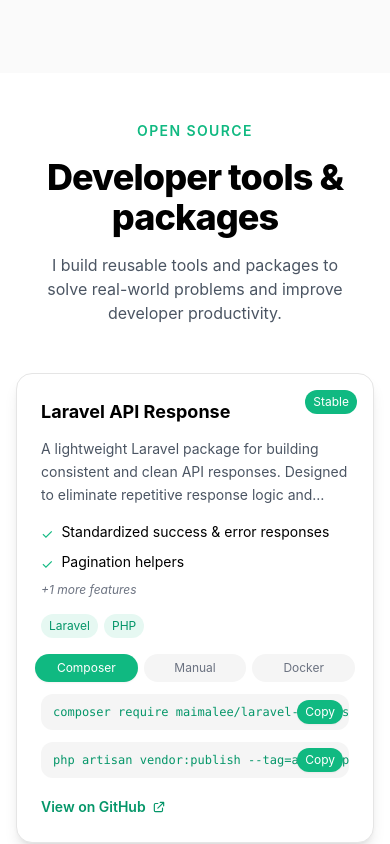
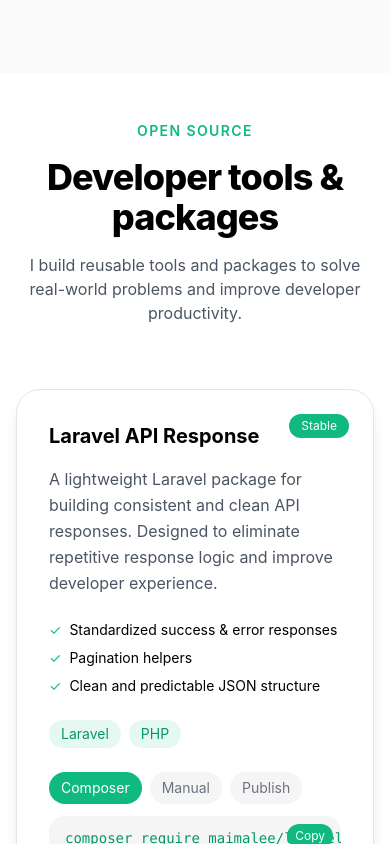
Before and after one commit to AnasMaimalee/portfolio, a React (Vite) app: page / in a window 390 px wide. Shown: the part 8680-9524 px from the top of the page. Built offline with nearby package versions, Linux system fonts and the light colour scheme.

Commit message:
fix: about image hover effect

```diff
--- a/src/components/sections/OpenSource.tsx
+++ b/src/components/sections/OpenSource.tsx
@@ -1,17 +1,37 @@
+"use client";
+
 import { useState } from "react";
 import FadeIn from "../ui/FadeIn";
 
-// ✅ Type definitions
+/* =======================
+   TYPES
+======================= */
+
 interface InstallMethods {
   composer: string;
   manual: string[];
-  docker: string;
+  docker?: string;
   publish?: string;
 }
 
+type InstallTab = keyof InstallMethods;
 
+interface PackageItem {
+  name: string;
+  status: string;
+  statusColor: string;
+  description: string;
+  features: string[];
+  tech: string[];
+  install: InstallMethods;
+  link: string;
+}
 
-const packages = [
+/* =======================
+   DATA
+======================= */
+
+const packages: PackageItem[] = [
   {
     name: "Laravel API Response",
     status: "Stable",
@@ -31,7 +51,6 @@
         "Copy files into your Laravel project",
         "Register service provider if needed",
       ],
-      // docker: "docker exec -it app composer require maimalee/laravel-api-response",
       publish: "php artisan vendor:publish --tag=api-response-config",
     },
     link: "https://github.com/AnasMaimalee/laravel-api-response",
@@ -55,78 +74,84 @@
         "Run migrations",
         "Configure JWT secrets",
       ],
-      // docker: "docker exec -it app composer require maimalee/laravel-jwt-auth-kit",
       publish: "php artisan vendor:publish --tag=jwt-auth-config",
     },
     link: "https://github.com/AnasMaimalee/laravel-jwt-auth-kit",
   },
 ];
 
+/* =======================
+   COMPONENT
+======================= */
+
 export default function OpenSource() {
-  const [activeTab, setActiveTab] = useState<Record<number, string>>({});
+  const [activeTab, setActiveTab] = useState<Record<number, InstallTab>>({});
   const [copied, setCopied] = useState<string | null>(null);
 
-  // ✅ Fixed: Typed parameters
   const copy = async (text: string, key: string) => {
     await navigator.clipboard.writeText(text);
     setCopied(key);
     setTimeout(() => setCopied(null), 2000);
   };
+
   return (
     <section id="open-source" className="py-12 sm:py-16 lg:py-32">
       <div className="max-w-7xl mx-auto px-4 sm:px-6 lg:px-8">
+
         {/* HEADER */}
         <FadeIn>
-          <div className="max-w-2xl mx-auto text-center mb-12 sm:mb-16 lg:mb-20">
+          <div className="max-w-2xl mx-auto text-center mb-16">
             <p className="section-subtitle mb-4">Open Source</p>
             <h2 className="section-title">Developer tools & packages</h2>
-            <p className="text-gray-600 dark:text-gray-400 mt-4 px-4 sm:px-0">
+            <p className="text-gray-600 dark:text-gray-400 mt-4">
               I build reusable tools and packages to solve real-world problems
               and improve developer productivity.
             </p>
           </div>
         </FadeIn>
 
-        {/* PACKAGES GRID */}
-        <div className="grid grid-cols-1 md:grid-cols-2 gap-6 sm:gap-8 lg:gap-12">
+        {/* PACKAGES */}
+        <div className="grid grid-cols-1 md:grid-cols-2 gap-8 lg:gap-12">
           {packages.map((pkg, index) => {
-            const tab: string = activeTab[index] || "composer";
+            const tab: InstallTab = activeTab[index] ?? "composer";
+            const tabs = Object.keys(pkg.install) as InstallTab[];
+            const installValue = pkg.install[tab];
 
             return (
               <FadeIn key={index} delay={index * 0.15}>
-                <div className="relative rounded-2xl sm:rounded-3xl border border-neutral-200 dark:border-neutral-800 p-6 sm:p-8 bg-white dark:bg-neutral-950 shadow-lg hover:shadow-xl transition-all duration-300 h-fit">
+                <div className="relative rounded-3xl border border-neutral-200 dark:border-neutral-800 p-8 bg-white dark:bg-neutral-950 shadow-lg hover:shadow-xl transition">
+
                   {/* STATUS */}
-                  <span className={`absolute top-4 right-4 sm:top-6 sm:right-6 text-xs text-white px-2 sm:px-3 py-1 rounded-full ${pkg.statusColor}`}>
+                  <span
+                    className={`absolute top-6 right-6 text-xs text-white px-3 py-1 rounded-full ${pkg.statusColor}`}
+                  >
                     {pkg.status}
                   </span>
 
-                  <h3 className="text-lg sm:text-xl font-bold mb-3 sm:mb-4 line-clamp-2 pr-12 sm:pr-0">{pkg.name}</h3>
+                  <h3 className="text-xl font-bold mb-4 pr-12">
+                    {pkg.name}
+                  </h3>
 
-                  <p className="text-gray-600 dark:text-gray-400 mb-4 sm:mb-6 leading-relaxed text-sm sm:text-base line-clamp-3">
+                  <p className="text-gray-600 dark:text-gray-400 mb-6 leading-relaxed">
                     {pkg.description}
                   </p>
 
-                  {/* FEATURES - Collapsible on mobile */}
-                  <div className="mb-4 sm:mb-6">
-                    <ul className="space-y-2">
-                      {pkg.features.slice(0, 2).map((feature, i) => (
+                  {/* FEATURES */}
+                  <ul className="space-y-2 mb-6">
+                    {pkg.features.map((feature, i) => (
                       <li key={i} className="flex gap-2 text-sm">
-                          <span className="text-emerald-500 mt-0.5">✓</span>
-                          <span className="line-clamp-2">{feature}</span>
+                        <span className="text-emerald-500">✓</span>
+                        <span>{feature}</span>
                       </li>
                     ))}
-                      {pkg.features.length > 2 && (
-                        <li className="text-xs text-gray-500 italic">+{pkg.features.length - 2} more features</li>
-                      )}
                   </ul>
-                  </div>
 
                   {/* TECH */}
-                  <div className="flex flex-wrap gap-1.5 sm:gap-2 mb-4 sm:mb-6">
+                  <div className="flex flex-wrap gap-2 mb-6">
                     {pkg.tech.map((t, i) => (
                       <span
                         key={i}
-                        className="px-2 py-1 rounded-full text-xs sm:text-sm bg-emerald-500/10 text-emerald-600"
+                        className="px-3 py-1 rounded-full text-sm bg-emerald-500/10 text-emerald-600"
                       >
                         {t}
                       </span>
@@ -134,15 +159,18 @@
                   </div>
 
                   {/* INSTALL TABS */}
-                  <div className="mb-4 sm:mb-6">
-                    <div className="flex flex-wrap gap-1.5 sm:gap-2 mb-3 -mx-1.5 sm:-mx-0">
-                      {["composer", "manual", "docker"].map((t) => (
+                  <div className="mb-6">
+                    <div className="flex flex-wrap gap-2 mb-3">
+                      {tabs.map((t) => (
                         <button
                           key={t}
-                          onClick={() => setActiveTab({ ...activeTab, [index]: t })}
-                          className={`text-xs sm:text-sm px-3 py-1.5 rounded-full capitalize transition-all flex-1 sm:flex-none whitespace-nowrap
-                            ${tab === t
-                              ? "bg-emerald-500 text-white shadow-sm"
+                          onClick={() =>
+                            setActiveTab({ ...activeTab, [index]: t })
+                          }
+                          className={`text-sm px-3 py-1.5 rounded-full capitalize transition
+                            ${
+                              tab === t
+                                ? "bg-emerald-500 text-white"
                                 : "bg-neutral-100 dark:bg-neutral-800 text-gray-500 hover:bg-neutral-200 dark:hover:bg-neutral-700"
                             }`}
                         >
@@ -151,46 +179,45 @@
                       ))}
                     </div>
 
-                    {/* TAB CONTENT */}
-                    {tab !== "manual" ? (
+                    {/* INSTALL CONTENT */}
+                    {tab === "manual" ? (
+                      <ul className="list-disc pl-5 text-sm text-gray-600 dark:text-gray-400 space-y-1">
+                        {pkg.install.manual.map((step, i) => (
+                          <li key={i}>{step}</li>
+                        ))}
+                      </ul>
+                    ) : typeof installValue === "string" ? (
                       <div className="relative">
-                        <pre className="rounded-xl sm:rounded-2xl bg-neutral-100 dark:bg-neutral-900 px-3 sm:px-4 py-2.5 sm:py-3 text-xs sm:text-sm overflow-x-auto max-h-20 sm:max-h-24 overflow-y-auto">
+                        <pre className="rounded-2xl bg-neutral-100 dark:bg-neutral-900 px-4 py-3 text-sm overflow-x-auto">
                           <code className="text-emerald-600 break-all">
-                            {pkg.install[tab as keyof InstallMethods] as string}
+                            {installValue}
                           </code>
                         </pre>
 
                         <button
-                          onClick={() => copy(pkg.install[tab as keyof InstallMethods] as string, `${index}-${tab}`)}
-                          className="absolute top-1.5 right-1.5 sm:top-2 sm:right-2 text-xs px-2 py-1 rounded-full bg-emerald-500 text-white shadow-sm hover:bg-emerald-600 transition-colors"
-                          title="Copy to clipboard"
+                          onClick={() =>
+                            copy(installValue, `${index}-${tab}`)
+                          }
+                          className="absolute top-2 right-2 text-xs px-2 py-1 rounded-full bg-emerald-500 text-white hover:bg-emerald-600"
                         >
                           {copied === `${index}-${tab}` ? "✓" : "Copy"}
                         </button>
                       </div>
-                    ) : (
-                      <ul className="list-disc pl-5 text-xs sm:text-sm text-gray-600 dark:text-gray-400 max-h-20 overflow-y-auto space-y-1">
-                        {pkg.install.manual.slice(0, 3).map((step, i) => (
-                          <li key={i} className="line-clamp-1">{step}</li>
-                        ))}
-                        {/* {pkg.install.manual.length > 3 && (
-                          <li className="text-xs italic text-gray-500">+{pkg.install.manual.length - 3} more steps</li>
-                        )} */}
-                      </ul>
-                    )}
+                    ) : null}
 
                     {/* PUBLISH */}
                     {pkg.install.publish && tab === "composer" && (
-                      <div className="mt-3 sm:mt-4 relative">
-                        <pre className="rounded-xl sm:rounded-2xl bg-neutral-100 dark:bg-neutral-900 px-3 sm:px-4 py-2.5 sm:py-3 text-xs sm:text-sm overflow-x-auto max-h-16 sm:max-h-20 overflow-y-auto">
+                      <div className="mt-4 relative">
+                        <pre className="rounded-2xl bg-neutral-100 dark:bg-neutral-900 px-4 py-3 text-sm overflow-x-auto">
                           <code className="text-emerald-600 break-all">
                             {pkg.install.publish}
                           </code>
                         </pre>
                         <button
-                          onClick={() => copy(pkg.install.publish!, `${index}-publish`)}
-                          className="absolute top-1.5 right-1.5 sm:top-2 sm:right-2 text-xs px-2 py-1 rounded-full bg-emerald-500 text-white shadow-sm hover:bg-emerald-600 transition-colors"
-                          title="Copy to clipboard"
+                          onClick={() =>
+                            copy(pkg.install.publish!, `${index}-publish`)
+                          }
+                          className="absolute top-2 right-2 text-xs px-2 py-1 rounded-full bg-emerald-500 text-white hover:bg-emerald-600"
                         >
                           {copied === `${index}-publish` ? "✓" : "Copy"}
                         </button>
@@ -203,12 +230,9 @@
                     href={pkg.link}
                     target="_blank"
                     rel="noopener noreferrer"
-                    className="inline-flex items-center gap-1.5 text-emerald-600 hover:text-emerald-700 font-semibold text-sm hover:underline transition-colors"
+                    className="inline-flex items-center gap-2 text-emerald-600 font-semibold hover:underline"
                   >
-                    View on GitHub
-                    <svg className="w-3.5 h-3.5" fill="none" stroke="currentColor" viewBox="0 0 24 24">
-                      <path strokeLinecap="round" strokeLinejoin="round" strokeWidth={2} d="M10 6H6a2 2 0 00-2 2v10a2 2 0 002 2h10a2 2 0 002-2v-4M14 4h6m0 0v6m0-6L10 14L14 10z" />
-                    </svg>
+                    View on GitHub →
                   </a>
                 </div>
               </FadeIn>
```
Lines whose indentation alone changed are shown as unchanged.
